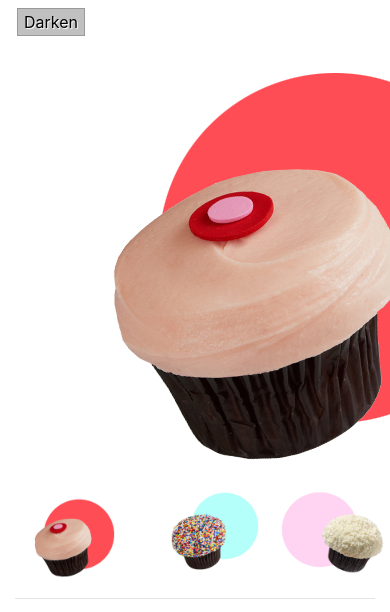
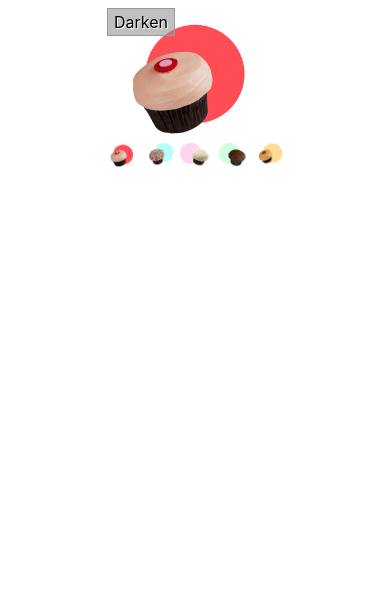
Before and after one commit to thuycnguyen/uclax_wcib_week_6_part_1, a website: page index.html in a window 390 px wide. Shown: the part 285-897 px from the top of the page. After the commit the page ends 844 px from the top, so only its background shows below. Drawn offline with nearby package versions, Linux system fonts and the light colour scheme; files that its build step writes are made by us from their sources; files whose address does not match are found by name.

Commit message:
update to responsive

```diff
--- a/css/styles.scss
+++ b/css/styles.scss
@@ -17,8 +17,7 @@ nav {
 .full-img {
   position: relative;
   display: block;
-  width: 640px;
-  height: 480px;
+  width: 50%;
   margin: 0 auto;
 }
 
@@ -26,8 +25,8 @@ nav {
   position: absolute;
   top: 0;
   left: 0;
-  width: 640px;
-  height: 480px;
+  bottom: 0;
+  right: 0;
   background-color: rgba(0,0,0,0);
 }
 
@@ -48,11 +47,6 @@ nav {
   width: 20%;
   float: left;
   cursor: pointer;
-}
-
-.thumb-bar {
-  width: 640px;
-  margin: 0 auto;
 }
 
 .col-md-8 {
@@ -82,3 +76,15 @@ nav {
   color: #fff;
   text-align: center;
 }
+
+.thumb-bar img {
+  display: block;
+  width: 20%;
+  float: left;
+  cursor: pointer;
+}
+
+.thumb-bar {
+  width: 50%;
+  margin: 0 auto;
+}
--- a/index.html
+++ b/index.html
@@ -6,6 +6,7 @@
 
     <title>Week 6, Part 1</title>
 
+        <link rel="icon" type="image/png" href="/images/favicon.png">
 
         <meta name="description" content="">
         <meta name="viewport" content="width=device-width, initial-scale=1">
@@ -52,24 +53,20 @@
           </div>
 
           <div class="container">
+            <div class="row">
+              <div class="col-sm">
 
-            <div class="row">
-              <div class="col-md-8 mx-auto">
                 <div class="full-img">
-                  <img class="displayed-img" src="images/pic1.jpg" alt="cupcakes">
+                  <img class="displayed-img img-fluid" src="images/pic1.jpg" alt="cupcakes">
                   <div class="overlay"></div>
                   <button class="dark-button">Darken</button>
                 </div>
 
                 <div class="thumb-bar">
+                </div>
 
-                </div>
               </div>
-
             </div>
-
-            <hr>
-
           </div>
 
         </main>
@@ -78,11 +75,6 @@
           <p>&copy; Sprinkles Cupcakes</p>
         </footer>
 
-        <script src="https://code.jquery.com/jquery-3.2.1.slim.min.js" integrity="sha384-KJ3o2DKtIkvYIK3UENzmM7KCkRr/rE9/Qpg6aAZGJwFDMVNA/GpGFF93hXpG5KkN" crossorigin="anonymous"></script>
-        <script>window.jQuery || document.write('<script src="../../assets/js/vendor/jquery-slim.min.js"><\/script>')</script>
-        <script src="../../assets/js/vendor/popper.min.js"></script>
-        <script src="../../dist/js/bootstrap.min.js"></script>
-
     	</body>
 
     </html>
```
Also changed, not shown: css/styles.css, images/favicon_T.png (added).
